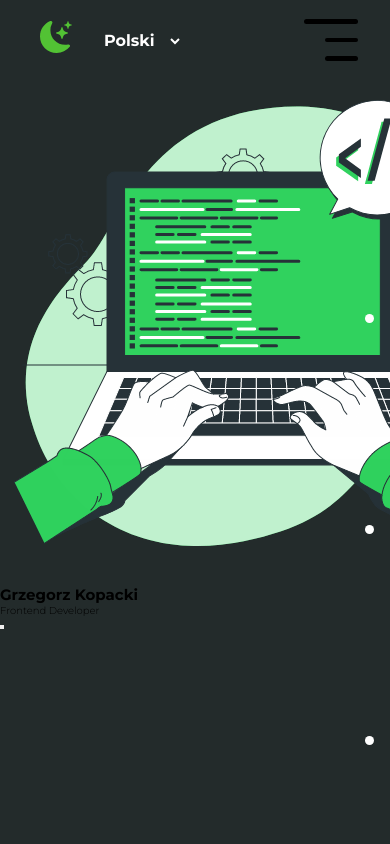
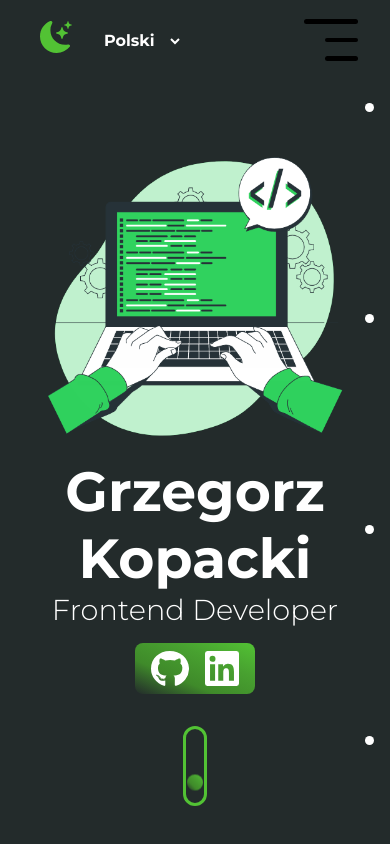
Before and after one commit to GrzegorzKopacki/Portfolio, a React (Vite) app in the folder portfolioPage/: page / in a window 390 px wide. Shown: the top 844 px of the page. Built offline with nearby package versions, Linux system fonts and the light colour scheme.

Commit message:
styled HomeSite component

```diff
--- a/portfolioPage/src/components/HomeSite/HomeSite.jsx
+++ b/portfolioPage/src/components/HomeSite/HomeSite.jsx
@@ -1,19 +1,22 @@
 import HERODARK from "../../assets/heroBlack.gif";
+import GITHUBICON from "../../assets/GithubIcon.svg";
+import LINKEDINICON from "../../assets/linkedin.svg";
+import styles from "./HomeSite.module.css";
 
 export function HomeSite() {
 	return (
-		<section id="home" class="home">
-			<img class="home-img" src={HERODARK} />
-			<div class="home-content">
+		<section id="home" className={styles.home}>
+			<img className={styles.homeImg} src={HERODARK} />
+			<div className={styles.homeContent}>
 				<h1>Grzegorz Kopacki</h1>
 				<span>Frontend Developer</span>
-				<div class="home-icons">
-					{/* <img src="./images/icons/linkedin.svg" alt="" />
-					<img src="./images/icons/GithubIcon.svg" alt="" /> */}
+				<div className={styles.homeIcons}>
+					<img src={GITHUBICON} />
+					<img src={LINKEDINICON} />
 				</div>
 			</div>
-			<button class="scroll-down-button">
-				<div class="scroll-down-circle"></div>
+			<button className={styles.scrollDownButton}>
+				<div className={styles.scrollDownCircle}></div>
 			</button>
 		</section>
 	);
--- a/portfolioPage/src/components/HomeSite/HomeSite.module.css
+++ b/portfolioPage/src/components/HomeSite/HomeSite.module.css
@@ -0,0 +1,112 @@
+.home {
+	margin-top: 4rem;
+}
+.homeImg {
+	width: 80%;
+	margin: 0 auto;
+	display: block;
+}
+
+.homeContent {
+	font-size: 2.3rem;
+	text-align: center;
+	color: #fff;
+}
+
+.homeContent span {
+	font-size: 1.8rem;
+	display: block;
+}
+
+.homeIcons {
+	background: var(--main);
+	width: max-content;
+	margin: 1rem auto;
+	padding: 0.5rem 1rem;
+	border-radius: 0.5rem;
+	display: flex;
+	gap: 1rem;
+}
+
+.scrollDownButton {
+	width: 1.5rem;
+	height: 5rem;
+	margin: 2rem auto;
+	display: block;
+	border-radius: 1rem;
+	border: 0.2rem solid #52c234;
+	background: none;
+	display: flex;
+	justify-content: center;
+	align-items: flex-end;
+}
+
+.scrollDownCircle {
+	height: 1rem;
+	width: 1rem;
+	border-radius: 50%;
+	background: var(--main);
+	animation: circle-jump 1s infinite alternate-reverse;
+}
+
+@keyframes circle-jump {
+	from {
+		transform: translateY(0%);
+	}
+
+	to {
+		transform: translateY(-100%);
+	}
+}
+
+@media only screen and (min-width: 1000px) {
+	.scrollDownButton {
+		display: none;
+	}
+}
+@media only screen and (min-width: 1200px) {
+	.home {
+		display: flex;
+		align-items: center;
+		justify-content: center;
+		width: 90%;
+		margin: 8rem auto;
+	}
+	.homeImg {
+		order: 2;
+	}
+}
+
+@media only screen and (min-width: 1400px) {
+	.homeContent h1 {
+		font-size: 3.5rem;
+	}
+
+	.homeContent span {
+		font-size: 2.2rem;
+	}
+	.homeImg {
+		padding: 2rem;
+	}
+
+	.homeContent h1 {
+		width: max-content;
+	}
+}
+@media only screen and (min-width: 1650px) {
+	.homeContent {
+		padding-left: 3rem;
+	}
+
+	.home {
+		margin: 4rem auto;
+	}
+
+	.homeContent h1 {
+		font-size: 3.9rem;
+	}
+
+	.homeContent span {
+		font-size: 2.5rem;
+	}
+}
--- a/portfolioPage/src/styles/theme.css
+++ b/portfolioPage/src/styles/theme.css
@@ -2,14 +2,7 @@ body {
 	/* Colors */
 	--White: #fff;
 	--DarkWhiteBcg: #fafafa;
-	--main: linear-gradient(
-		to left bottom,
-		#52c234,
-		#48a130,
-		#3f8a2a,
-		#244f19,
-		#1b3910
-	);
+	--main: linear-gradient(to left bottom, #52c234, #48a130, #3f8a2a, #232b2b);
 
 	--secondary: linear-gradient(
 		to right bottom,
```
Also changed, not shown: portfolioPage/src/assets/GithubIcon.svg (added), portfolioPage/src/assets/linkedin.svg (added).
